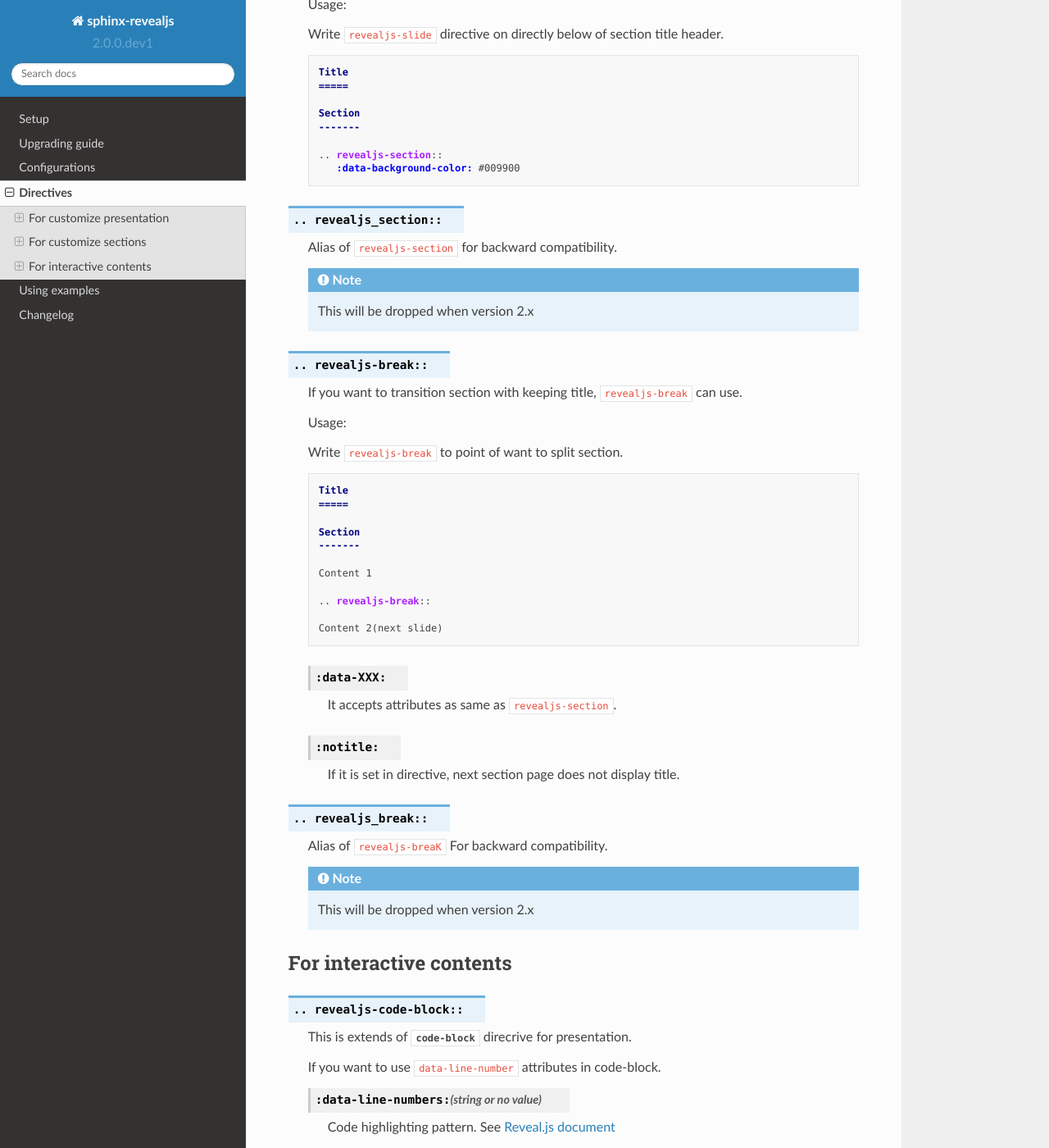
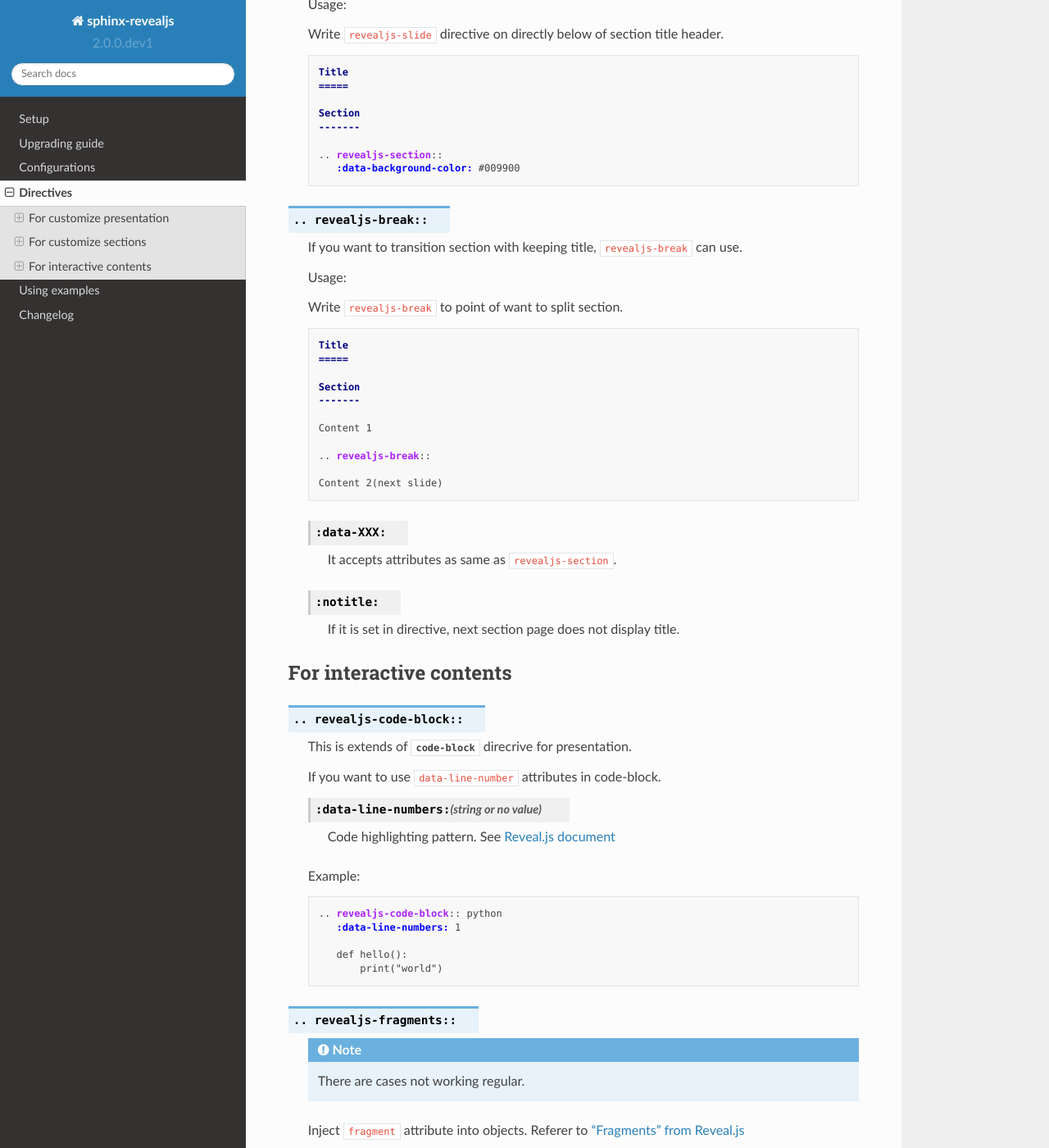
Before and after one commit to attakei/sphinx-revealjs, a Sphinx documentation site: the page built from doc/directives.rst, in a window 1280 px wide and 1400 px high, scrolled down 1342 px. Shown: the whole window at 82% size. Built offline with Sphinx 7.4.7 and the Read the Docs theme 2.0.0, drawn with Linux system fonts in a browser that asks for light colours; some of the changed text lies outside the part shown.

Commit message:
doc!: Drop snake-cased directives

```diff
--- a/CHANGES-2.x.rst
+++ b/CHANGES-2.x.rst
@@ -11,5 +11,7 @@
 Features
 --------
 
-Dropped
--------
+Deleted feaures
+---------------
+
+* Remove snake-cesed directives
--- a/doc/directives.rst
+++ b/doc/directives.rst
@@ -80,14 +80,6 @@
       .. revealjs-section::
          :data-background-color: #009900
 
-.. rst:directive:: revealjs_section
-
-   Alias of ``revealjs-section`` for backward compatibility.
-
-   .. note::
-
-      This will be dropped when version 2.x
-
 .. rst:directive:: revealjs-break
 
    If you want to transition section with keeping title,
@@ -118,14 +110,6 @@
    .. rst:directive:option:: notitle
 
       If it is set in directive, next section page does not display title.
-
-.. rst:directive:: revealjs_break
-
-   Alias of ``revealjs-breaK`` For backward compatibility.
-
-   .. note::
-
-      This will be dropped when version 2.x
 
 For interactive contents
 ========================
@@ -173,11 +157,3 @@
          * Third
 
    See `demo <https://attakei.github.io/sphinx-revealjs/#/5/1>`_
-
-.. rst:directive:: revealjs_fragments
-
-   Alias of ``revealjs-fragments`` for backward compatibility.
-
-   .. note::
-
-      This will be dropped when version 2.x
```
Also changed, not shown: doc/upgrade/2.x.rst (+18 -0 lines).
